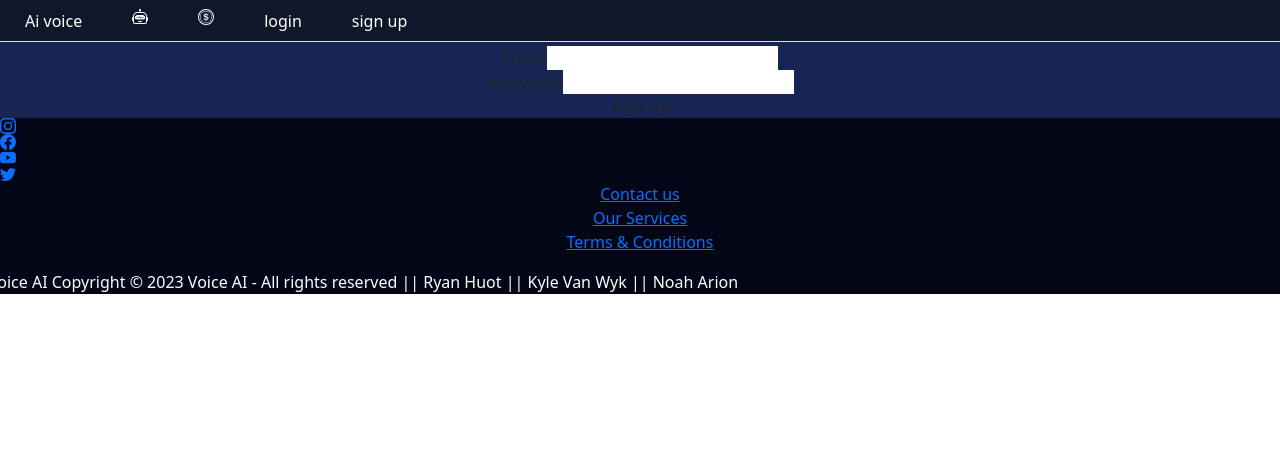
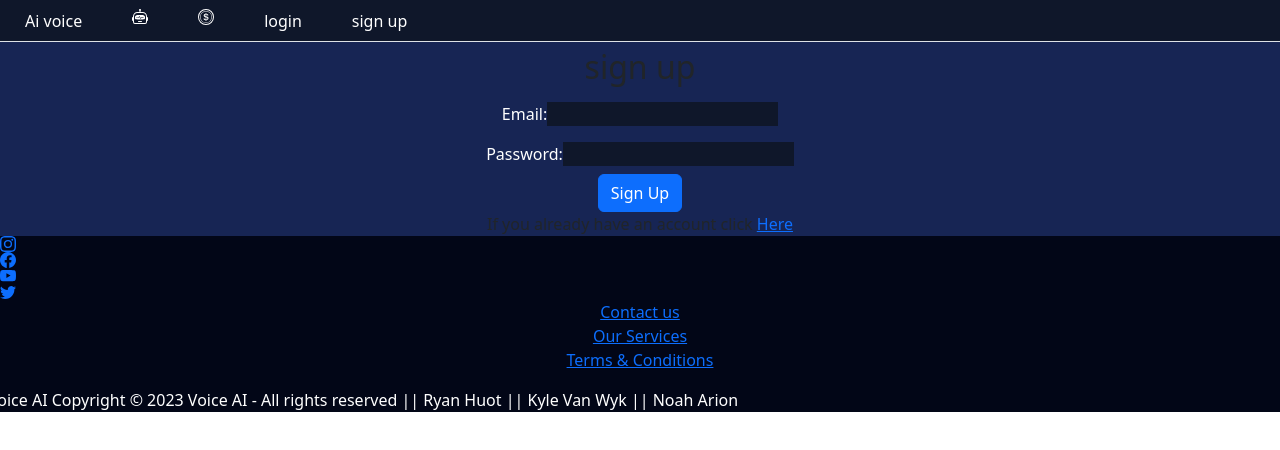
Before and after one commit to Kwyk25/voice-ai, a React (Create React App) app: page /SignUpPage in a window 1280 px wide. Shown: the top 450 px of the page. Built offline with nearby package versions, Linux system fonts and the light colour scheme.

Commit message:
added some buttons for some examples for sounds

```diff
--- a/src/components/ExamplesAi.jsx
+++ b/src/components/ExamplesAi.jsx
@@ -1,8 +1,14 @@
-import Button from "react-bootstrap/Button";
+import Button from 'react-bootstrap/Button';
+import ButtonGroup from 'react-bootstrap/ButtonGroup';
 import { PlayCircleFill } from "react-bootstrap-icons";
 
-function PlayBtn() {
-<Button href="/SignUpPage">{PlayCircleFill}</Button>
+export default function PlayBtn() {
+    return (
+        <ButtonGroup className='my-4'>
+            <Button  href='#'><PlayCircleFill />Elon Musk</Button>
+            <Button href='#'><PlayCircleFill />James Bond</Button>
+            <Button href='#'><PlayCircleFill />Jimmy Falon</Button>
+            <Button href='#'><PlayCircleFill />Bob the builder</Button>
+        </ButtonGroup>
+    )
 }
-
-export default PlayBtn;
--- a/src/components/headerLogo.jsx
+++ b/src/components/headerLogo.jsx
@@ -5,7 +5,7 @@
         <body>
             <div>
                 <img
-                className=""
+                className="mb-5"
                 src={Logo}
                 alt="Logo">
                 </img>
--- a/src/pages/CheckoutPage.jsx
+++ b/src/pages/CheckoutPage.jsx
@@ -3,8 +3,8 @@
 
 export default function CheckoutPage() {
     return (
-        <Default className="bg-green-100">
-            <div>
+        <Default>
+            <div className="pt-5">
                 <h2>CheckoutPage</h2>
             </div>
         </Default>
--- a/src/pages/CreditShop.jsx
+++ b/src/pages/CreditShop.jsx
@@ -5,7 +5,7 @@
 export default function CreditShop() {
     return (
         <Default>
-            <div>
+            <div className="pt-5">
                 <h2>credit</h2>
                 <Button href="/CheckoutPage">Check Out</Button>
             </div>
--- a/src/pages/DefaultPage.jsx
+++ b/src/pages/DefaultPage.jsx
@@ -4,8 +4,10 @@
 const Default = (props) => {
     return (
         <div className="bg-blue-950">
-            <TopBar />
-            {props.children}
+            <div className="max-w-7xl mx-auto">
+                <TopBar />
+                {props.children}
+            </div>
             <Footer />
         </div>
     );
--- a/src/pages/LoginPage.jsx
+++ b/src/pages/LoginPage.jsx
@@ -8,7 +8,7 @@
 
     return (
         <Default>
-            <div>
+            <div className="pt-5">
                 <h2>login</h2>
             </div>
         </Default>
--- a/src/pages/SignUpPage.jsx
+++ b/src/pages/SignUpPage.jsx
@@ -1,4 +1,5 @@
 import "../App.css";
+import Button from "react-bootstrap/Button";
 import Default from "./DefaultPage";
 import { supabase } from "../supabaseClient";
 import { useState } from "react";
@@ -40,12 +41,13 @@
 
   return (
     <Default className="bg-green-100">
-      <div>
+      <div className="pt-5">
         <h2>sign up</h2>
         <form onSubmit={emailSignUpForm} id="signUpForm">
           <div>
-            <label htmlFor="email">Email:</label>
+            <label className="text-white" htmlFor="email">Email:</label>
             <input
+              className="bg-slate-900 text-white my-2"
               type="email"
               id="email"
               name="email"
@@ -56,8 +58,9 @@
             />
           </div>
           <div>
-            <label htmlFor="password">Password:</label>
+            <label className="text-white" htmlFor="password">Password:</label>
             <input
+              className="bg-slate-900 text-white my-2"
               type="password"
               id="password"
               name="password"
@@ -68,9 +71,10 @@
             />
           </div>
           <div>
-            <button type="submit">Sign Up</button>
+            <Button className="text-white" type="submit">Sign Up</Button>
           </div>
         </form>
+        If you already have an account click <a href="/LoginPage">Here</a>
       </div>
     </Default>
   );
--- a/src/pages/TtsAiPage.jsx
+++ b/src/pages/TtsAiPage.jsx
@@ -4,7 +4,7 @@
 export default function TtsAiPage() {
     return (
         <Default>
-            <div>
+            <div className="pt-5">
                 <h2>Ai model</h2>
             </div>
         </Default>
--- a/src/pages/homePage.jsx
+++ b/src/pages/homePage.jsx
@@ -6,9 +6,10 @@
 export default function HomePage() {
     return (
         <Default>
-            <div className="">
+            <div>
                 <Header />
-                <PlayBtn />
+                <h2 >Here some examples</h2>
+                <PlayBtn/>
             </div>
         </Default>
     );
```
